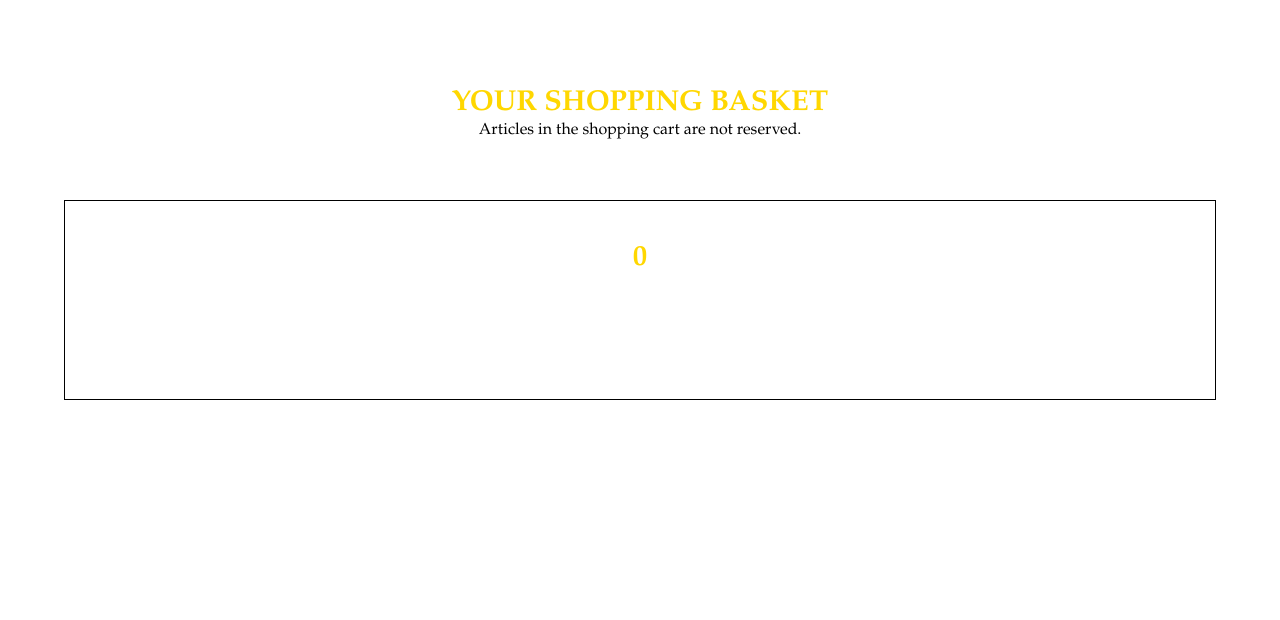
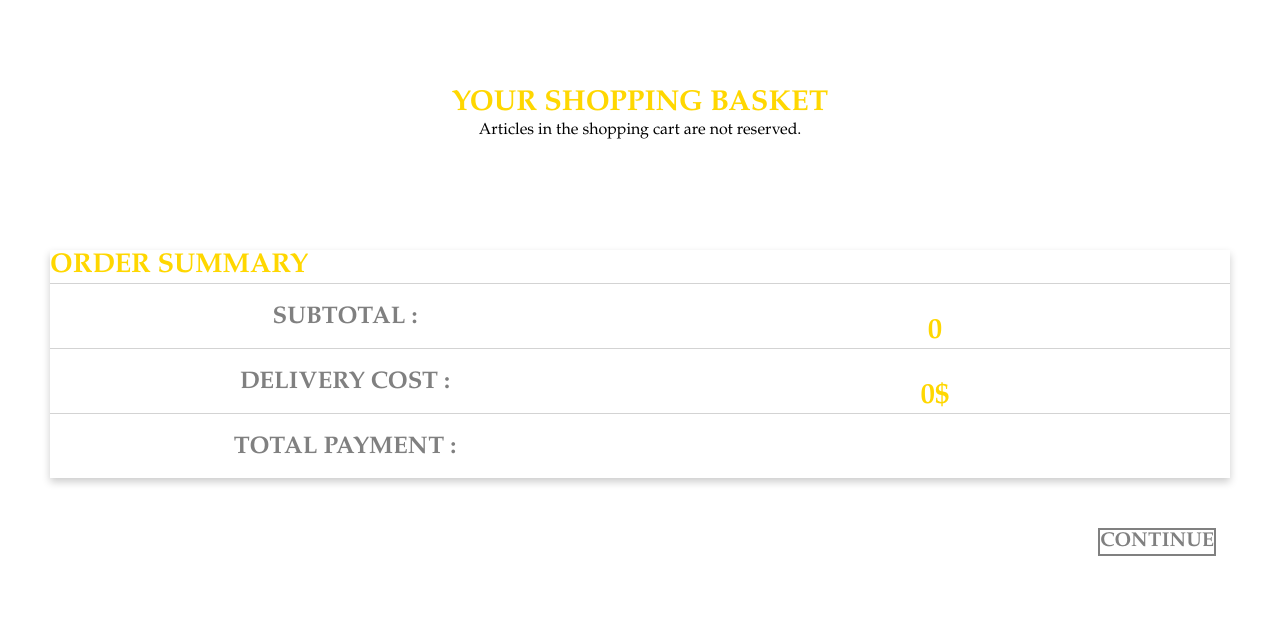
Before and after one commit to NicsanRalucaM/Perfume-Web-Manager, a PHP site: page /cart.html in a window 1280 px wide. Shown: the part 340-960 px from the top of the page. Before the commit the page ends 740 px from the top, so only its background shows below. Run offline with PHP 8.4, Linux system fonts and the light colour scheme.

Commit message:
shopping cart total

```diff
--- a/PerMvar1/cart.css
+++ b/PerMvar1/cart.css
@@ -112,7 +112,8 @@
     border-radius: 50%;
     display: inline-block;
 }
- #p1 p {
+
+#p1 p {
     background-color: gold;
 }
 
@@ -229,31 +230,66 @@
     }
 }
 
-.box-container .cart_details {
-    margin: auto;
-    height: 200px;
-    width: 90%;
-    border: 1px solid black;
+.contai {
+    display: flex;
+
+
 }
 
-.box-container .cart_details .price_details h2 {
-    margin-bottom: 10px;
-    margin-left: 20%;
+.contai .column {
+
+
+    display: block;
+    width: 50%;
+    height: 65px;
+    background: white;
+    border-top: 1px solid lightgray;
+    text-align: center;
+
+
+
+
+}
+ .contai .column h2
+{
+margin-top: 10px;
+    color: grey;
 }
 
-.box-container .cart_details .price_details h3 {
-
-    text-align: left;
-    font-size: 150%;
-    margin-left: 10px;
-    margin-bottom: 5px;
+.box-container .cart_details {
+    margin: 50px;
+    overflow: hidden;
+    box-shadow: 0 4px 8px 0 rgba(0, 0, 0, 0.2);
+    background-color: white;
 }
 
-.box-container .cart_details .cart_details h4 {
-    border-top: 1px solid black;
-    text-align: start;
-    margin-top: 50px;
-    margin-left: 10px;
-    margin-right: 800px;
-    font-size: 150%;
+.box-container .cart_details p {
+    text-align: left;
+    font-size: 170%;
+    color: gold;
 }
+.btn_adr
+{
+    text-align: right;
+    margin-right: 5%;
+    margin-bottom: 5%;
+
+}
+.address
+{
+width: auto;
+    background-color: transparent;
+    outline: none;
+    border: 2px solid grey;
+
+    font-weight: bold;
+    font-size: 20px;
+    color: grey;
+    cursor: pointer;
+    text-align: right;
+    font-family:  Garamond, serif;
+}
+.btn_adr button
+{
+
+}
--- a/PerMvar1/cart.html
+++ b/PerMvar1/cart.html
@@ -66,9 +66,17 @@
 <div class="box-container" id="box_cont">
     <div class="row">
         <div class="column" id="p1"><p>1</p>SHOPPING CART</div>
-        <div class="column"><div class="nou"><hr></div> </div>
+        <div class="column">
+            <div class="nou">
+                <hr>
+            </div>
+        </div>
         <div class="column"><p>2</p>ADDRESS</div>
-        <div class="column"><div class="nou"><hr></div> </div>
+        <div class="column">
+            <div class="nou">
+                <hr>
+            </div>
+        </div>
         <div class="column"><p>3</p>PLATĂ ȘI EXPEDIERE</div>
     </div>
     <p id="ased" onload="productss()"></p>
@@ -78,12 +86,35 @@
     <div class="items" id="item_det">
 
     </div>
+
     <div class="cart_details">
-        <div price_details>
-            <h1>0</h1>
+        <p><b>ORDER SUMMARY</b></p>
+        <div class="contai">
+            <div class="column"><h2>SUBTOTAL :</h2></div>
+            <div class="column"><h1 id="pret">0</h1></div>
 
         </div>
+        <div class="contai">
+            <div class="column"><h2>DELIVERY COST :</h2></div>
+            <div class="column"><h1>0$</h1></div>
+
+
+        </div>
+        <div class="contai">
+            <div class="column"><h2>TOTAL PAYMENT :</h2></div>
+            <div class="column"><h1 id="pret2"></h1></div>
+        </div>
+
     </div>
+
+<div class="btn_adr">
+    <button class="address" onclick="checkout.html" id="goAddress"> CONTINUE</button>
+
+
+</div>
+
+
+
 </div>
 
 <script>
@@ -98,15 +129,20 @@
                     <div class="box" name="box_item" id="box_det">
 
             <button class="fas fa-heart" type="submit" name="add_to_wishlist" id="addWish" onclick="addWish(${b.id})"></button>
-            <a href="${"http://localhost:63342/Perfume-Web-Manager/PerMvar1/product.html?id="+ b.id}" id="redict" class="fas fa-eye"></a>
-            <img src="${"imagesProduct/"+b.image_1}" id="imgg" alt="">
+            <a href="${"http://localhost:63342/Perfume-Web-Manager/PerMvar1/product.html?id=" + b.id}" id="redict" class="fas fa-eye"></a>
+            <img src="${"imagesProduct/" + b.image_1}" id="imgg" alt="">
             <div class="flex">
                 <div class="name" id="abc"><b>${b.name}</b></div>
                 <div class="gen" id="gen"><b>${b.gen} perfume</b></div>
                 <div class="price" id="price_det"><span><b>${b.price} $</b></span><b></b></div>
             </div>
             <button type="submit" class="btn" name="add_to_cart" id="addCart" onclick="removeProduct(${item.id})">Remove</button>
-        </div>`;
+
+        </div>
+`;
+                    document.getElementById("pret").innerText = parseInt(document.getElementById("pret").innerText) + parseInt(b.price) + "$";
+                    document.getElementById("pret2").innerText = document.getElementById("pret").innerText;
+                    console.log(parseInt(b.price));
                 }
             }
         });
@@ -136,6 +172,7 @@
 
         xhr.send();
     }
+
     function addWish(id) {
         var xhr = new XMLHttpRequest();
         xhr.withCredentials = true;
@@ -155,6 +192,7 @@
 
         xhr.send();
     }
+
     function removeProduct(id) {
         var xhr = new XMLHttpRequest();
         xhr.withCredentials = true;
@@ -163,7 +201,7 @@
             if (this.readyState === 4) {
                 {
                     //document.getElementById("abc").innerText = "saluttyy";
-                    window.location.href="http://localhost:63342/Perfume-Web-Manager/PerMvar1/cart.html";
+                    window.location.href = "http://localhost:63342/Perfume-Web-Manager/PerMvar1/cart.html";
 
                 }
             }
```
